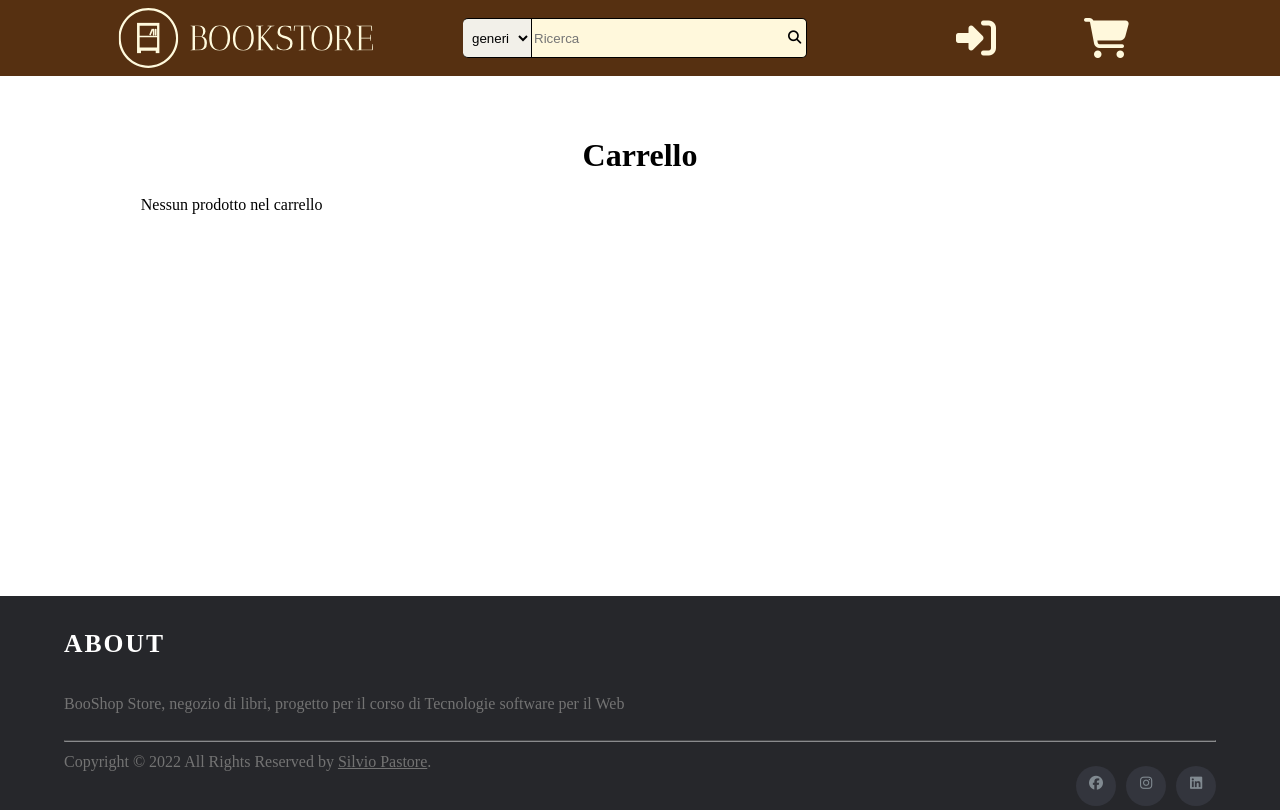
After one commit to IlSelva/BookStore2_TSW, a Java web app: page /Carrello in a window 1280 px wide. The commit adds this page. Run offline with Tomcat 11, a stand-in JSP engine, Linux system fonts and the light colour scheme; data that the repository does not hold is empty; some libraries are stand-ins or nearby versions.

Commit message:
added cart section

```diff
--- /dev/null
+++ b/src/main/webapp/WEB-INF/css/carrelloStyle.css
@@ -0,0 +1,26 @@
+
+.griglia{
+    display: block;
+}
+
+.book{
+    display: flex;
+    min-height: 250px;
+    margin-bottom: 20px;
+}
+
+.pic {
+    margin-right: 10px;
+    margin-left: 5vw;
+}
+
+.book-info{
+    display: block;
+}
+.carrello-end-section{
+    display: flex;
+    justify-content: center;
+}
+.container-end-section{
+    display: block;
+}
--- a/src/main/webapp/WEB-INF/css/homestyle.css
+++ b/src/main/webapp/WEB-INF/css/homestyle.css
@@ -50,7 +50,7 @@
     width: 175px;
 }
 
-.book-title, .book-author{
+.book-title, .book-author, .book-quantity-price{
     margin: max(1vh,8px) auto max(2vh,15px) auto;
 }
 
--- /dev/null
+++ b/src/main/webapp/WEB-INF/jsp/carrello.jsp
@@ -0,0 +1,69 @@
+<%@ page language="java" contentType="text/html; charset=UTF-8"
+         pageEncoding="UTF-8" %>
+<%@taglib prefix="c"
+          uri="http://java.sun.com/jsp/jstl/core" %>
+<jsp:include page="header.jsp">
+    <jsp:param name="pageTitle" value="Carrello"/>
+</jsp:include>
+<style>
+    <%@include file="/WEB-INF/css/homeStyle.css" %>
+    <%@include file="/WEB-INF/css/carrelloStyle.css" %>
+</style>
+
+<div class="page-content">
+    <div claass="container">
+        <div class="container-section-title">
+            <h1 class="section-title">Carrello</h1>
+        </div>
+        <section class="griglia">
+            <c:forEach items="${carrello.prodotti}" var="pq">
+                <div class="book">
+                    <a class="pic" href="Prodotto?id=<c:out value="${pq.prodotto.id}"/>">
+                        <img class="pic"
+                             src="img/prodotti/<c:out value="${pq.prodotto.id}"/>.jpg"
+                             alt="Libro_<c:out value="${pq.prodotto.id}"/>">
+                    </a>
+                    <div class="book-info">
+                        <h4 class="book-title">
+                            <a class="titolo" href="Prodotto?id=<c:out value="${pq.prodotto.id}"/>"> <c:out
+                                    value="${pq.prodotto.titolo}"/> </a>
+                        </h4>
+                        <h5 class="book-author">
+                            <a class="autore" href="Autore?id=<c:out value="${pq.prodotto.autore.id}"/>"> <c:out
+                                    value="${pq.prodotto.autore.nome}"/> <c:out value="${pq.prodotto.autore.cognome}"/></a>
+                        </h5>
+                        <div class="book-quantity-price">
+                            <h5>Quantità: <c:out value="${pq.quantita}"/>,</h5>
+                            <h5>Prezzo unit.: <c:out value="${pq.prodotto.prezzoEuro}"/> &euro;,F</h5>
+                            <h5>Prezzo tot.: <c:out value="${pq.prezzoTotEuro}"/> &euro;</h5>
+                        </div>
+                        <form action="Carrello" method="post">
+                            <input type="hidden" name="prodId" value="${pq.prodotto.id}">
+                            <input type="hidden" name="setNum" value="0">
+                            <input class="button" type="submit" value="Rimuovi">
+                        </form>
+                    </div>
+                </div>
+            </c:forEach>
+            <c:if test="${empty carrello.prodotti}">
+                <div>Nessun prodotto nel carrello</div>
+            </c:if>
+        </section>
+        <c:if test="${not empty carrello.prodotti}">
+            <section class="carrello-end-section">
+                <div class="container-end-section">
+                    <div class="carrello-totale">
+                        <h2>Totale: <c:out value="${carrello.prezzoTotEuro}"/> &euro;</h2>
+                    </div>
+
+                    <div class="carrello-acquisto">
+                        <form action="AcquistoCompletato">
+                            <input type="submit" value="Completa acquisto">
+                        </form>
+                    </div>
+                </div>
+            </section>
+        </c:if>
+    </div>
+</div>
+<%@include file="footer.html" %>
```
Also changed, not shown: src/main/java/unisa/silviopastore/bookstore/Controller/CarrelloServlet.java (added, +68 -0 lines).
